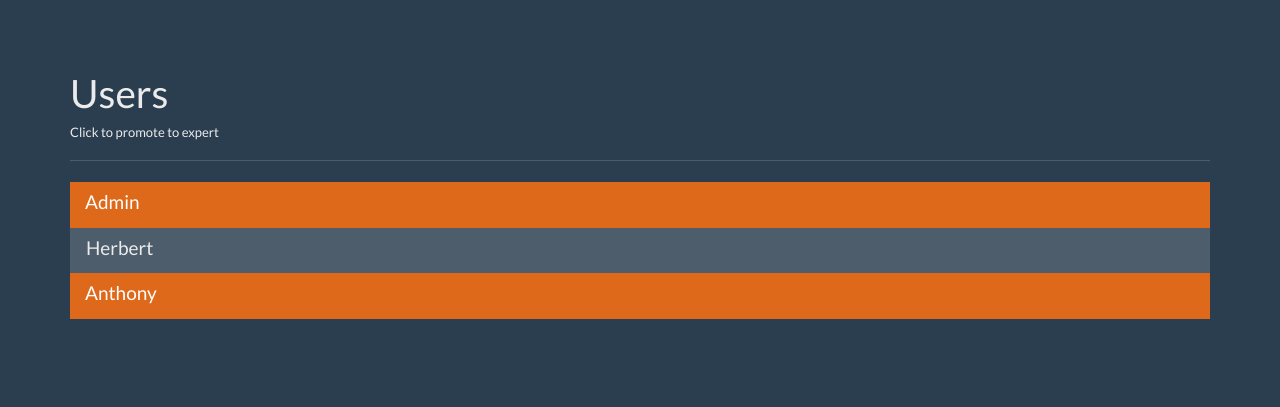
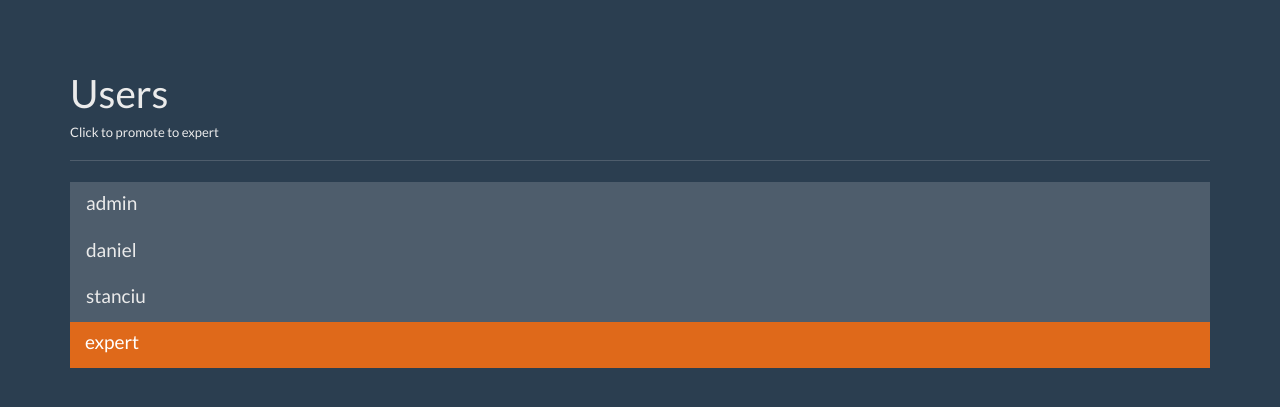
Before and after one commit to daniel-savescu/QuestionsAndAnswers, a Flask app: page /users in a window 1280 px wide. Shown: the part 40-447 px from the top of the page. Run offline with Flask 3, Linux system fonts and the light colour scheme; data comes from the database, SQL or seed files in the repository; some libraries are stand-ins or nearby versions.

Commit message:
creating users page and test users

```diff
--- a/app.py
+++ b/app.py
@@ -38,7 +38,10 @@ def register():
         hashed_password = generate_password_hash(request.form['password'], method='pbkdf2:sha256')
         db.execute('insert into users (name, password, expert, admin) values (?, ?, ?, ?)',[request.form['name'], hashed_password, '0', '0'])
         db.commit()
-        return '<h1>User created</h1>'
+
+        session['user'] = request.form['name']
+
+        return redirect(url_for('index'))
     return render_template('register.html', user=user)
 
 @app.route('/login', methods=["GET", "POST"])
@@ -55,7 +58,7 @@ def login():
 
         if check_password_hash(user_result['password'], password):
             session['user'] = user_result['name']
-            return '<h1>The password is correct</h1>'
+            return redirect(url_for('index'))
         else:
             return '<h1>The password is incorrect</h1>'
 
@@ -86,7 +89,21 @@ def unanswered():
 @app.route('/users')
 def users():
     user = get_current_user()
-    return render_template('users.html', user=user)
+
+    db = get_db()
+    users_cur = db.execute('select id, name, expert, admin from users')
+    users_results = users_cur.fetchall()
+
+    return render_template('users.html', user=user, users=users_results)
+
+
+@app.route('/promote/<user_id>')
+def promote(user_id):
+    db = get_db()
+    db.execute('update users set expert = 1 where id = ?', [user_id])
+    db.commit()
+    return redirect(url_for('users'))
+
 
 @app.route('/logout')
 def logout():
--- a/templates/users.html
+++ b/templates/users.html
@@ -29,16 +29,16 @@
             <li><a href="{{ url_for('login') }}">Login</a></li>
             <li><a href="{{ url_for('register') }}">Register</a></li>
             {% endif %}
-            {% if user and user['admin'] == 0 and user['expert'] == 0%}
+            {% if user and user['admin'] == 0 and user['expert'] == 0 %}
             <li><a href="{{ url_for('ask') }}">Ask Question</a></li>
             {% endif %}
-            {% if user and user['expert'] == 1%}
+            {% if user and user['expert'] == 1 %}
             <li><a href="{{ url_for('answer') }}">Answer Questions</a></li>
             {% endif %}
-            {% if user and user['admin'] == 1%}
+            {% if user and user['admin'] == 1 %}
             <li><a href="{{ url_for('users') }}">User Setup</a></li>
             {% endif %}
-            {%if user %}
+            {% if user %}
             <li><a href="{{ url_for('logout') }}">Logout</a></li>
             {% endif %}
           </ul>
@@ -55,15 +55,11 @@
       <div class="row">
         <div class="col-lg-12">
           <div class="list-group">
-            <a href="#" class="list-group-item active">
-              <h4 class="list-group-item-heading">Admin</h4>
+            {% for user in users %}
+            <a href="{{ url_for('promote', user_id=user['id']) }}" class="list-group-item {% if user['expert'] == 1 %} active {% endif %}">
+              <h4 class="list-group-item-heading">{{ user['name'] }}</h4>
             </a>
-            <a href="#" class="list-group-item">
-              <h4 class="list-group-item-heading">Herbert</h4>
-            </a>
-            <a href="#" class="list-group-item active">
-              <h4 class="list-group-item-heading">Anthony</h4>
-            </a>
+            {% endfor %}
           </div>
         </div><!-- /.col-lg-12 -->
       </div>
```
Also changed, not shown: questions.db.
